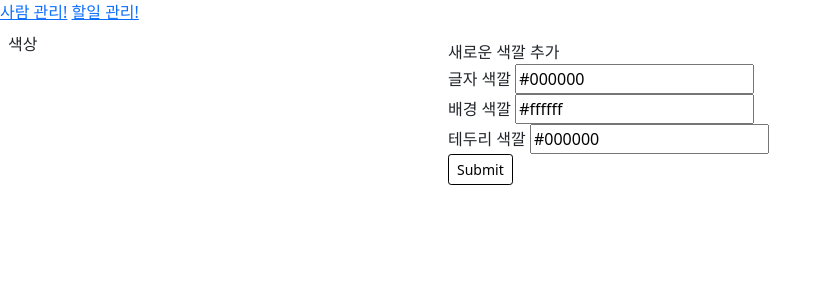
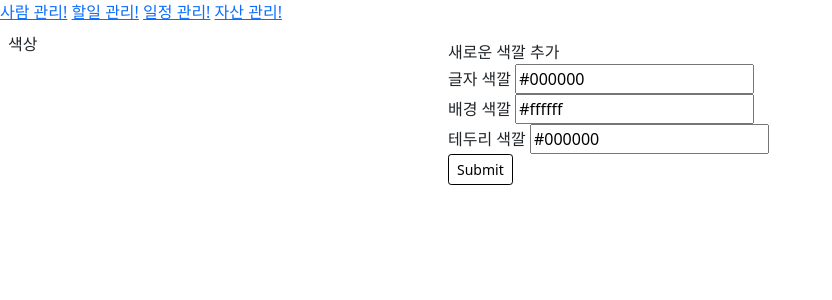
Before and after one commit to lindychi/planned-server, a Django app: page /config/ in a window 1280 px wide. Shown: the top 300 px of the page, without its empty margins (0-832 px from the left). Run offline with Django 3.2, Linux system fonts and the light colour scheme; the visitor is signed in with stand-in values (Sample User, id 1); data comes from the database, SQL or seed files in the repository; data that the repository does not hold is empty.

Commit message:
menu update

```diff
--- a/person/templates/base.html
+++ b/person/templates/base.html
@@ -12,6 +12,8 @@
     <div>
       <a href="/person">사람 관리!</a>
       <a href="/todo">할일 관리!</a>
+      <a href="/calendar">일정 관리!</a>
+      <a href="/bookkeep">자산 관리!</a>
     </div>
     {% block body %}{% endblock %}
     {% block prevscript %}{% endblock %}
```
